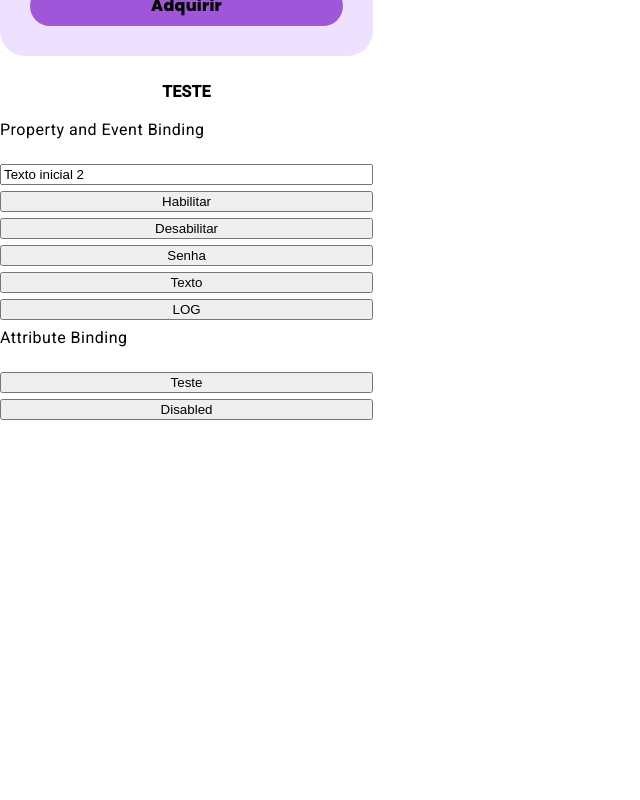
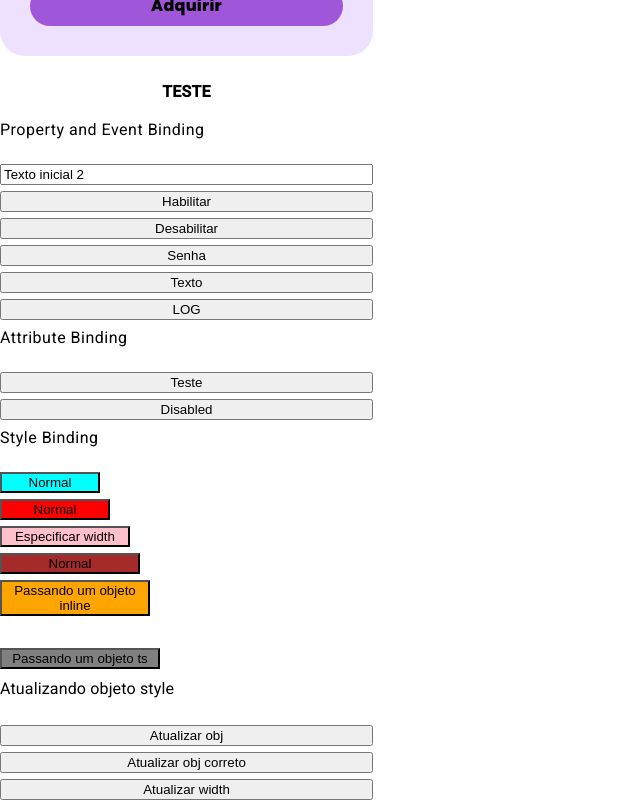
Before and after one commit to JulianaCristina/udemy-angular-course, an Angular app: page / in a window 1280 px wide. Shown: the part 330-1130 px from the top of the page, without its empty margins (0-640 px from the left). Before the commit the page ends 800 px from the top, so only its background shows below. Built offline with nearby package versions, Linux system fonts and the light colour scheme.

Commit message:
Style binding

```diff
--- a/src/app/app.component.html
+++ b/src/app/app.component.html
@@ -23,4 +23,21 @@
     <button [attr.title]="buttonTitle">Teste</button>
     <button [attr.disabled]="buttonDisabled ? true : null">Disabled</button>
 
+    <h4>Style Binding</h4>
+    <button style="width: 100px; background-color: aqua">Normal</button>
+    <button [style.width]="buttonWidth1" [style.background-color]="'red'" >Normal</button>
+    <button [style.width.px]="buttonWidth2" [style.background-color]="'pink'" >Especificar width</button>
+    <button [style]="'width: 140px; backgroundColor: brown'">Normal</button>
+    <button [style]="{width: '150px', backgroundColor: 'orange'}">Passando um objeto inline</button>
+    <br>
+    <button [style]="stylesObj">Passando um objeto ts</button>
+
+    <h3>Atualizando objeto style</h3>
+    <button (click)="updateStyleObj()">Atualizar obj</button>
+    <button (click)="updateStyleObjCorrect()">Atualizar obj correto</button>
+    <button (click)="updateWidth()">Atualizar width</button>
+
+
+
+
 </div>
--- a/src/app/app.component.ts
+++ b/src/app/app.component.ts
@@ -11,6 +11,9 @@ export class AppComponent {
   isDisabled = false
   buttonTitle = "Texto do botão"
   buttonDisabled = false
+  buttonWidth1 = "110px"
+  buttonWidth2 = 130
+  stylesObj = {width: '160px', backgroundColor: 'grey'}
 
 
   enableInput(){
@@ -38,6 +41,22 @@ export class AppComponent {
     console.log(event)
   }
 
+  updateStyleObj(){
+    this.stylesObj.width = '170px';
+    this.stylesObj.backgroundColor = 'lightblue'
+  }
+
+  updateStyleObjCorrect(){
+    this.stylesObj = {
+      width: '170px',
+      backgroundColor: 'lightblue'
+    }
+  }
+
+  updateWidth(){
+    this.buttonWidth2 = 200
+  }
+
 
 
 }
```
